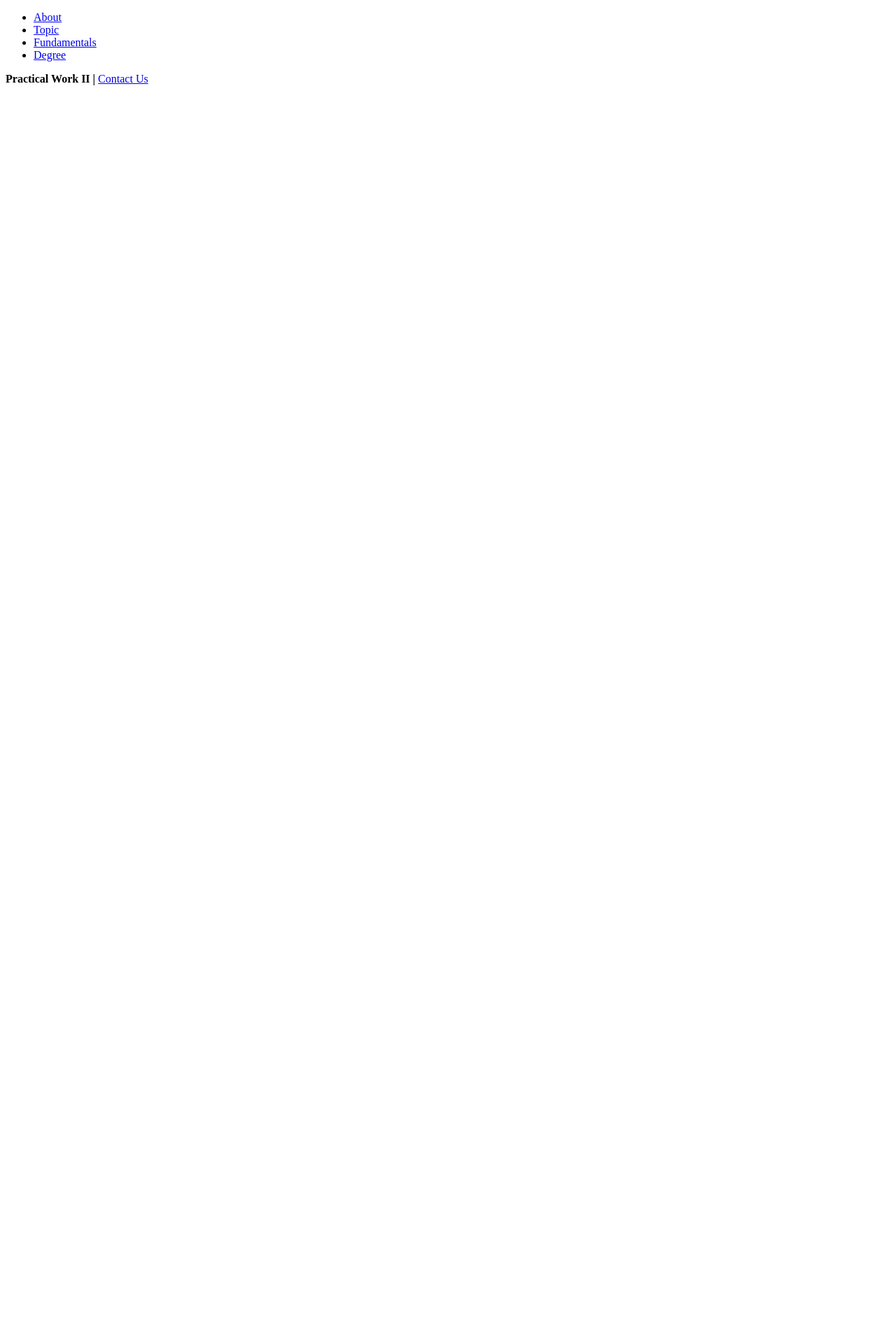
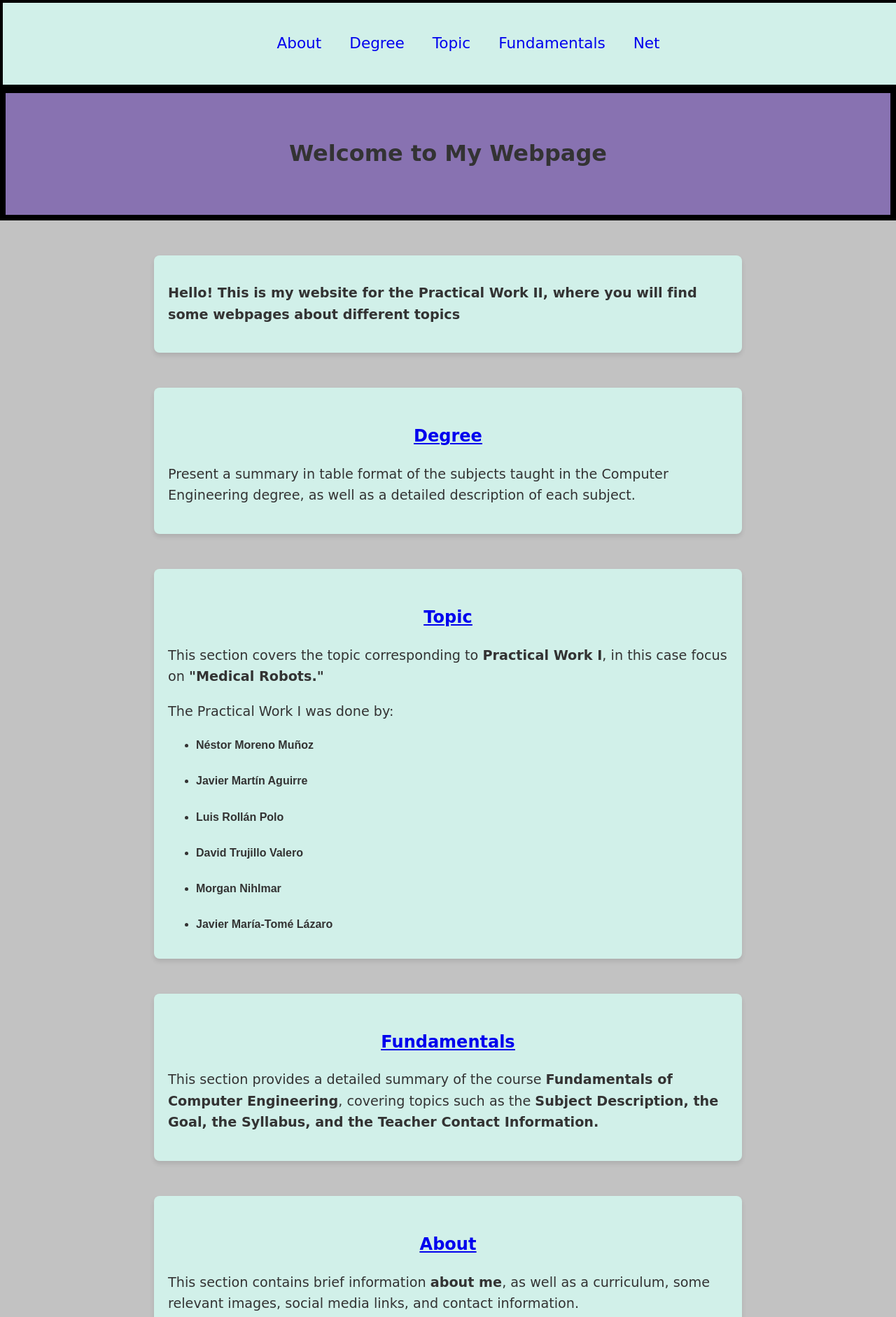
Before and after one commit to JavierTome/practical_work_II, a plain HTML site: page docs/index.html in a window 1280 px wide. Shown: the top 1882 px of the page at 70% size. Before the commit the page ends 800 px from the top, so only its background shows below. Drawn offline with Linux system fonts and the light colour scheme.

Commit message:
Reviewing and finishing the website

```diff
--- a/docs/index.html
+++ b/docs/index.html
@@ -1,22 +1,66 @@
 <!DOCTYPE html>
-<html lang="en">
+<html lang="es">
 <head>
     <meta charset="UTF-8">
     <meta name="viewport" content="width=device-width, initial-scale=1.0">
-    <title>Document</title>
+    <title>Practical Work II</title>
+    <link rel="stylesheet" href="css/styles.css">
+
+
 </head>
 <nav>
     <ul>
-      <li><a href="../public/about.html">About</a></li>
-      <li><a href="../public/topic.html">Topic</a></li>
-      <li><a href="../public/fce.html">Fundamentals</a></li>
-      <li><a href="../public/degree.html">Degree</a></li>
+      <li><a href="public/about.html">About</a></li>
+      <li><a href="public/degree.html">Degree</a></li>
+      <li><a href="public/topic.html">Topic</a></li>
+      <li><a href="public/fce.html">Fundamentals</a></li>
+      <li><a href="public/net.html">Net</a></li>
     </ul>
   </nav>
-<body>
+<body class="body-about">
+    <header>
+        <h1>Welcome to My Webpage</h1>
+    </header>
 
+    <div class="container">
+      <p style="font-family: cursive; font-size: larger;"><b>Hello! This is my website for the Practical Work II, where you will find some webpages about different topics</b></p>
+    </div>
+    <div class="container">
+      <h2><a href="public/degree.html">Degree</a></h2>
+      <p style="font-family: cursive; font-size: larger;">Present a summary in table format of the subjects taught in the Computer Engineering degree, as well as a detailed description of each subject.</p>
+    </div>
+    <div class="container">
+      <h2><a href="public/topic.html">Topic</a></h2>
+      <p style="font-family: cursive; font-size: larger;">This section covers the topic corresponding to <b>Practical Work I</b>, in this case focus on <b>"Medical Robots."</b></p>
+      <p style="font-family: cursive; font-size: larger;">The Practical Work I was done by:</p>
+        <ul>
+            <li><b>Néstor Moreno Muñoz</li><br>
+            <li>Javier Martín Aguirre</li><br>
+            <li>Luis Rollán Polo</li><br>
+            <li>David Trujillo Valero</li><br>
+            <li>Morgan Nihlmar</li><br>
+            <li>Javier María-Tomé Lázaro</b></li>
+        </ul>
+    </div>
+    <div class="container">
+      <h2><a href="public/fce.html">Fundamentals</a></h2>
+      <p style="font-family: cursive; font-size: larger;">This section provides a detailed summary of the course <b>Fundamentals of Computer Engineering</b>, covering topics such as the <b>Subject Description, the Goal, the Syllabus, and the Teacher Contact Information.</b></p>
+    </div>
+    <div class="container">
+      <h2><a href="public/about.html">About</a></h2>
+      <p style="font-family: cursive; font-size: larger;">This section contains brief information <b>about me</b>, as well as a curriculum, some relevant images, social media links, and contact information.</p>
+    </div>
+    <div class="container">
+      <h2><a href="public/contact.html">Contact</a></h2>
+      <p style="font-family: cursive; font-size: larger;">This section allows you to write your contact details so that we can contact you. You will be able to input your name, your email, and a message.</p>
+    </div>
+    <div class="container">
+      <h2><a href="public/net.html">Net</a></h2>
+      <p style="font-family: cursive; font-size: larger;">In this section, you can access some of my classmates websites.</p>
+      <p style="font-family: cursive; font-size: larger;"><b> But first, I recommend you visiting mine!</b></p>
+    </div>
 </body>
 <footer>
-    <p><b>Practical Work II |</b> <a href="../public/contact.html">Contact Us</a></p>
+    <p><b>Javier Tomé | Practical Work II |</b> <a href="public/contact.html">Contact Us</a></p>
 </footer>
 </html>
```
Also changed, not shown: docs/public/about.html (+2 -1 lines), docs/public/contact.html (+7 -8 lines), docs/public/degree.html (+5 -7 lines), docs/public/fce.html (+5 -4 lines), docs/public/net.html (+1 -1 lines), docs/public/topic.html (+3 -2 lines), 1 other file.
